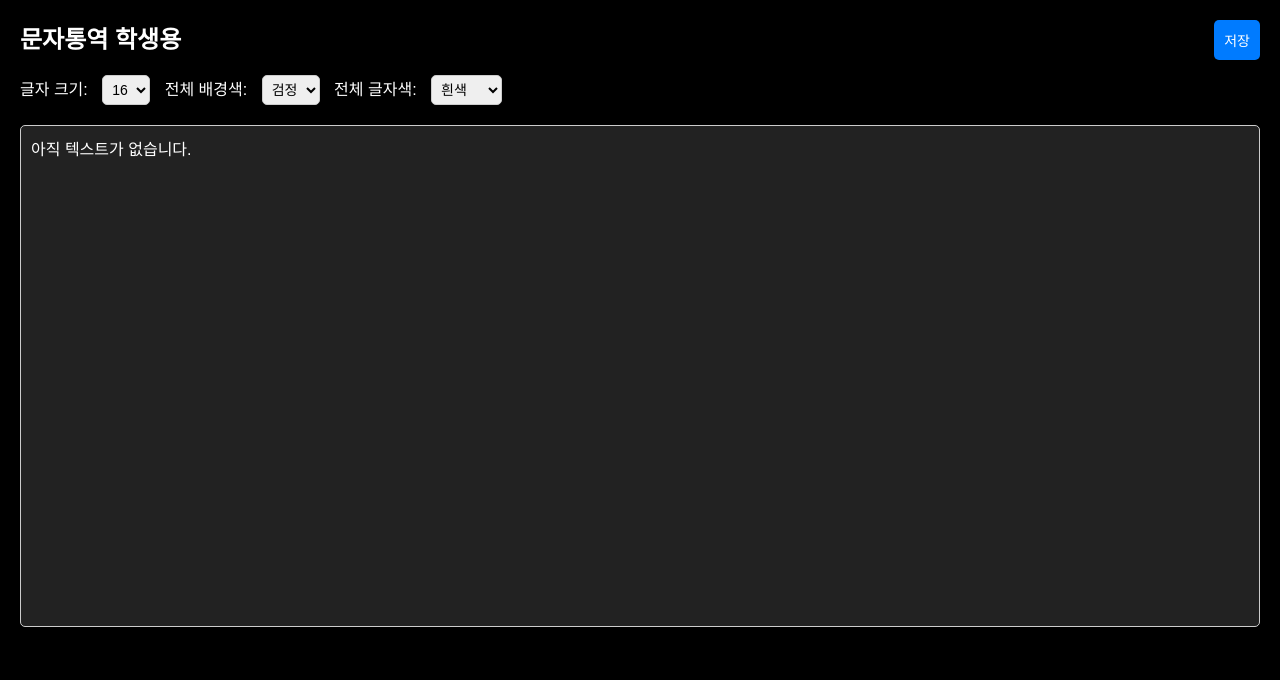
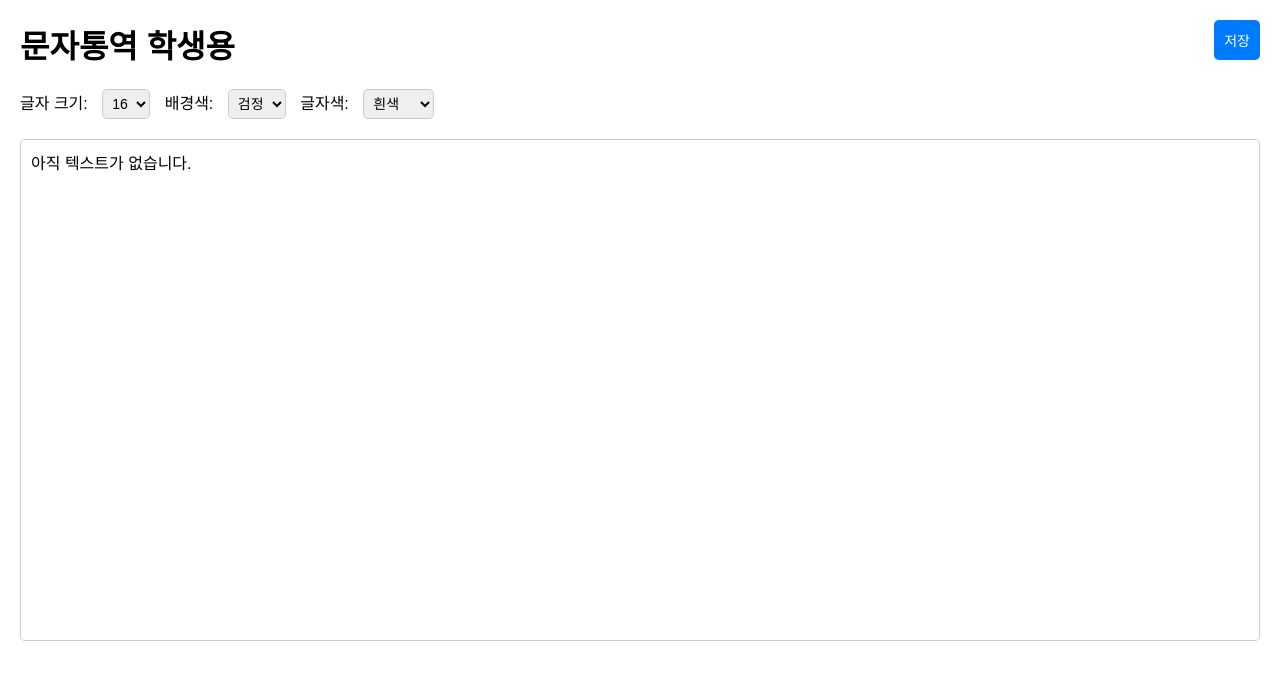
Before and after one commit to yangsaetbyeol/ysb-typing, a plain HTML site: page display.html in a window 1280 px wide. Drawn offline with Linux system fonts and the light colour scheme; no server answers.

Commit message:
Add files via upload

```diff
--- a/display.html
+++ b/display.html
@@ -7,16 +7,16 @@
     body {
       font-family: Arial, sans-serif;
       margin: 20px;
-      background-color: black;
-      color: white;
+      background-color: white;
+      color: black;
     }
     #textDisplay {
       margin-top: 20px;
       padding: 10px;
       border: 1px solid #ccc;
       border-radius: 5px;
-      background-color: #222;
-      color: white;
+      background-color: white;
+      color: black;
       text-align: left;
       white-space: pre-wrap;
       overflow-wrap: break-word;
@@ -87,7 +87,7 @@
   </style>
 </head>
 <body>
-  <h2>문자통역 학생용</h2>
+  <h1>문자통역 학생용</h1>
   <button id="saveButton" onclick="saveText()">저장</button>
 
   <!-- 제어 패널 -->
@@ -107,13 +107,13 @@
       <option value="30">30</option>
     </select>
 
-    <label for="bgColorSelector">전체 배경색:</label>
+    <label for="bgColorSelector">배경색:</label>
     <select id="bgColorSelector" onchange="updateBackgroundColor()">
       <option value="black" selected>검정</option>
       <option value="white">흰색</option>
     </select>
 
-    <label for="textColorSelector">전체 글자색:</label>
+    <label for="textColorSelector">글자색:</label>
     <select id="textColorSelector" onchange="updateTextColor()">
       <option value="white" selected>흰색</option>
       <option value="black">검정</option>
```
